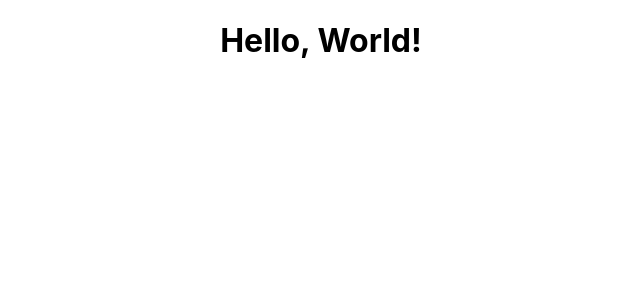
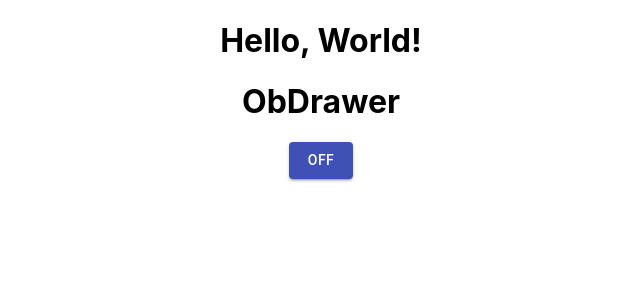
Before and after one commit to thavythach/OutBox, a React (Create React App) app in the folder outbox/: page / in a window 1280 px wide. Shown: the top 300 px of the page, without its empty margins (319-959 px from the left). Built offline with nearby package versions, Linux system fonts and the light colour scheme.

Commit message:
ObDrawer

```diff
--- a/outbox/src/App.js
+++ b/outbox/src/App.js
@@ -1,6 +1,7 @@
 import React, {Component} from 'react';
-import logo from './logo.svg';
+// import logo from './logo.svg';
 import './App.css';
+import ObDrawer from './components/obDrawer/obDrawer.component.jsx';
 
 class App extends Component {
 
@@ -8,14 +9,17 @@ class App extends Component {
     super();
 
     this.state = {
-      hello: 5
     };
+
   }
+
 
   render(){
     return(
       <div className="App">
         <h1>Hello, World!</h1>
+
+        <ObDrawer />
       </div>
     );
   }
--- /dev/null
+++ b/outbox/src/components/obDrawer/obDrawer.component.jsx
@@ -0,0 +1,64 @@
+import React from 'react';
+import { makeStyles } from '@material-ui/core/styles';
+import List from '@material-ui/core/List';
+import Divider from '@material-ui/core/Divider';
+import ListItem from '@material-ui/core/ListItem';
+import ListItemIcon from '@material-ui/core/ListItemIcon';
+import ListItemText from '@material-ui/core/ListItemText';
+import InboxIcon from '@material-ui/icons/MoveToInbox';
+import MailIcon from '@material-ui/icons/Mail';
+import Button from '@material-ui/core/Button';
+import Drawer from '@material-ui/core/Drawer';
+
+class ObDrawer extends React.Component {
+
+    constructor(){
+        super();
+
+        this.state = {
+        left: false,
+        list: makeStyles({
+            list: {
+            width: 250,
+            },
+            fullList: {
+            width: 'auto',
+            },
+        })
+
+    };
+
+    this.toggleDrawer = this.toggleDrawer.bind(this);
+  }
+
+    toggleDrawer() {
+        this.setState(state => ({
+            left: !state.left
+        }));
+    }
+
+    render(){
+        return(
+            <div id="ObDrawer">
+                <h1>ObDrawer</h1>
+                <Button variant="contained" color="primary" onClick={this.toggleDrawer}>
+                    {this.state.left ? 'ON' : 'OFF'}
+                </Button>
+                <Drawer open={this.state.left} onClose={this.toggleDrawer}>
+                    <div className={this.list} role="presentation" onClick={this.toggleDrawer} onKeyDown={this.toggleDrawer}>
+                        <List>
+                            {['Inbox', 'Starred', 'Send email', 'Drafts'].map((text, index) => (
+                            <ListItem button key={text}>
+                                <ListItemIcon>{index % 2 === 0 ? <InboxIcon /> : <MailIcon />}</ListItemIcon>
+                                <ListItemText primary={text} />
+                            </ListItem>
+                            ))}
+                        </List>
+                    </div>
+                </Drawer>
+            </div>
+        );
+    }
+}
+
+export default ObDrawer;
```
Also changed, not shown: outbox/src/components/excomp/excomp.component.jsx (deleted, +0 -7 lines), outbox/src/components/obDrawer/obDrawer.styles.css (added).
